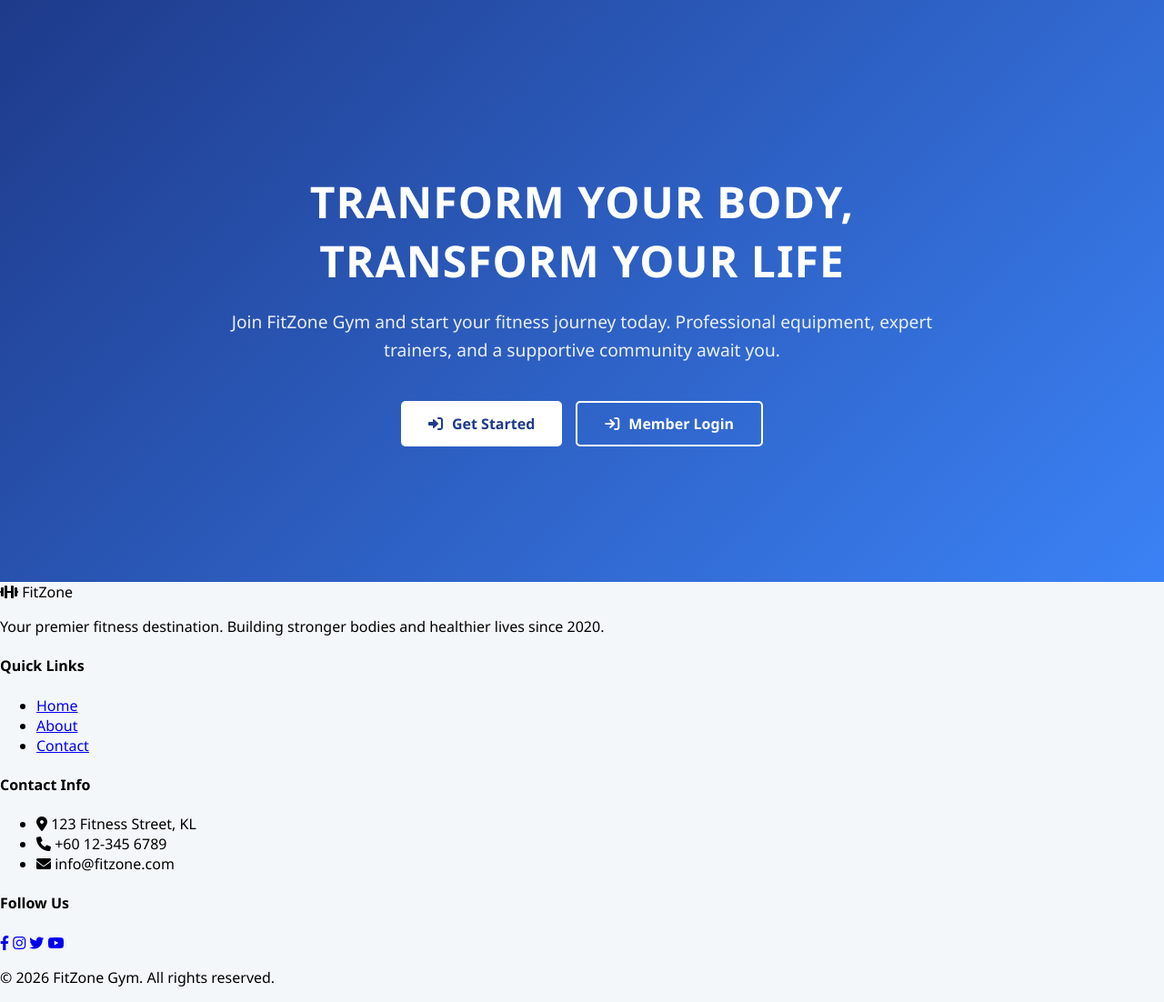
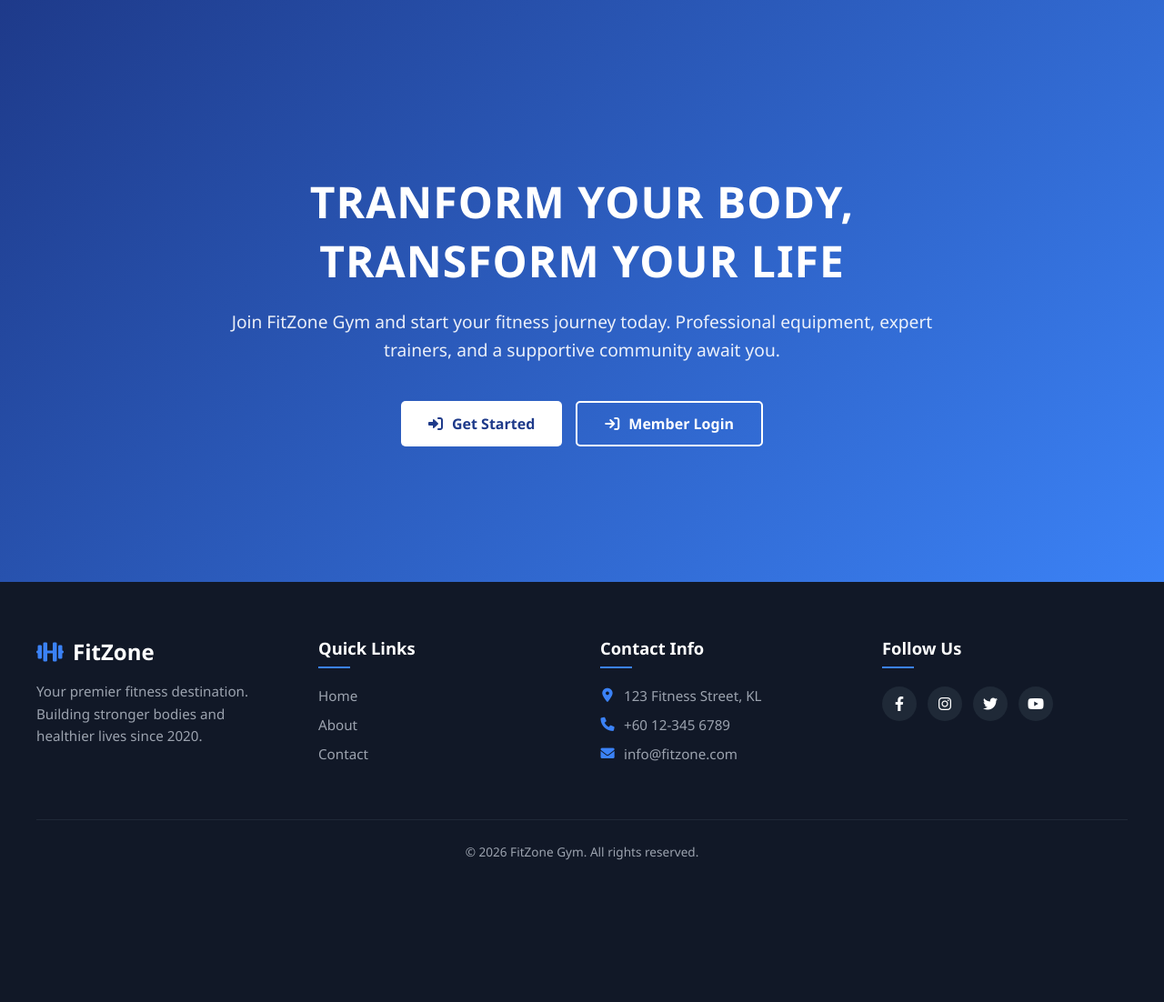
Before and after one commit to faizzadham/Gymsystem, a PHP site: page /homepage.php in a window 1280 px wide. Shown: the whole page at 91% size. After the commit the page ends 946 px from the top, so only its background shows below. Run offline with PHP 8.4, Linux system fonts and the light colour scheme.

Commit message:
Update homepage.css

```diff
--- a/homepage.css
+++ b/homepage.css
@@ -81,3 +81,151 @@ body {
     background-color: rgba(255, 255, 255, 0.1);
     transform: translateY(-2px);
 }
+
+/* ==========================================================================
+   PROFESSIONAL FOOTER STYLES
+   ========================================================================== */
+
+/* Main Footer Background and Base Styling */
+.footer {
+    background-color: #111827; /* Deep, modern dark gray */
+    color: #9ca3af; /* Clean, easy-to-read muted text color */
+    padding: 60px 0 20px 0;
+    font-family: 'Segoe UI', Tahoma, Geneva, Verdana, sans-serif;
+}
+
+/* Centers the content nicely on large screens */
+.footer-container {
+    max-width: 1200px;
+    margin: 0 auto;
+    padding: 0 20px;
+}
+
+/* Grid layout to line up your 4 columns side-by-side */
+.footer-grid {
+    display: flex;
+    flex-wrap: wrap;
+    justify-content: space-between;
+    gap: 40px;
+}
+
+/* Individual column sizing */
+.footer-col {
+    flex: 1;
+    min-width: 220px; /* Prevents columns from getting too squished on smaller screens */
+}
+
+/* Brand Logo Layout (Column 1) */
+.footer-logo {
+    display: flex;
+    align-items: center;
+    gap: 10px;
+    color: #ffffff;
+    font-size: 1.5rem;
+    font-weight: 700;
+    margin-bottom: 15px;
+}
+
+.footer-logo i {
+    color: #3b82f6; /* Accent blue for the dumbbell icon */
+}
+
+.footer-col p {
+    line-height: 1.6;
+    font-size: 0.95rem;
+}
+
+/* Column Headings (Quick Links, Contact Info, etc.) */
+.footer-col h4 {
+    color: #ffffff;
+    font-size: 1.15rem;
+    font-weight: 600;
+    margin-top: 0;
+    margin-bottom: 20px;
+    position: relative;
+}
+
+/* Visual underline decoration beneath headers */
+.footer-col h4::after {
+    content: '';
+    display: block;
+    width: 35px;
+    height: 2px;
+    background-color: #3b82f6; /* Matching accent blue */
+    margin-top: 8px;
+}
+
+/* List Formatting - removes ugly default bullets and padding */
+.footer-col ul {
+    list-style: none;
+    padding: 0;
+    margin: 0;
+}
+
+.footer-col ul li {
+    margin-bottom: 12px;
+    font-size: 0.95rem;
+    display: flex;
+    align-items: center;
+    gap: 10px;
+}
+
+/* Text links */
+.footer-col ul li a {
+    color: #9ca3af;
+    text-decoration: none;
+    transition: all 0.2s ease;
+}
+
+/* Smooth color transition and hover effect */
+.footer-col ul li a:hover {
+    color: #ffffff;
+    padding-left: 4px;
+}
+
+/* Dynamic styling for Contact Info Icons */
+.footer-col ul li i {
+    color: #3b82f6;
+    width: 16px;
+    text-align: center;
+}
+
+/* Social Media Button Wrap */
+.social-links {
+    display: flex;
+    gap: 12px;
+    margin-top: 5px;
+}
+
+/* Circular Social Icons */
+.social-links a {
+    display: inline-flex;
+    align-items: center;
+    justify-content: center;
+    width: 38px;
+    height: 38px;
+    background-color: #1f2937; /* Slightly lighter gray background */
+    color: #ffffff;
+    border-radius: 50%;
+    text-decoration: none;
+    transition: all 0.3s ease;
+}
+
+/* Hover state turns buttons to branding blue and shifts upwards slightly */
+.social-links a:hover {
+    background-color: #3b82f6;
+    transform: translateY(-3px);
+}
+
+/* Bottom Copyright Bar */
+.footer-bottom {
+    margin-top: 50px;
+    padding-top: 25px;
+    border-top: 1px solid #1f2937; /* Clean dividing layout line */
+    text-align: center;
+    font-size: 0.85rem;
+}
+
+.footer-bottom p {
+    margin: 0;
+}
```
